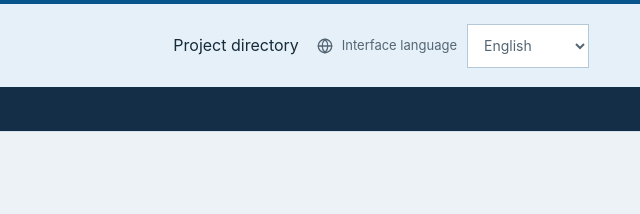
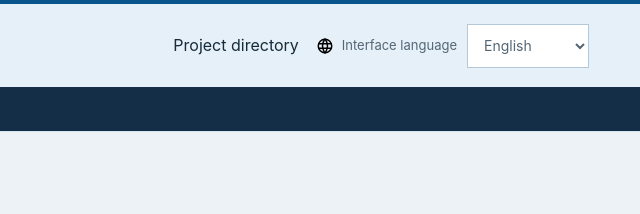
Before and after one commit to FionViber/OfflineTranslator, a plain HTML site: page index.html in a window 1280 px wide. Shown: the top 214 px of the page, 640-1280 px from the left. Drawn offline with Linux system fonts and the light colour scheme.

Commit message:
Use the local Tabler world icon for language selection

```diff
--- a/index.html
+++ b/index.html
@@ -34,7 +34,7 @@
       </a>
       <div class="mast-actions">
         <a class="directory-link" href="https://fionviber.github.io/" data-text="directory">Project directory</a>
-        <label for="interface-language" class="locale-control locale-top"><svg class="icon locale-icon" aria-hidden="true"><use href="#i-language"/></svg><span data-text="interface">Interface language</span>
+        <label for="interface-language" class="locale-control locale-top"><img class="icon locale-icon" src="assets/world.svg" alt=""><span data-text="interface">Interface language</span>
         <select id="interface-language"><option value="en-US" lang="en">English</option><option value="zh-Hans" lang="zh-Hans">简体中文</option><option value="zh-Hant" lang="zh-Hant">繁體中文</option></select>
         </label>
       </div>
```
Also changed, not shown: assets/world.svg (added), 1 other file.
